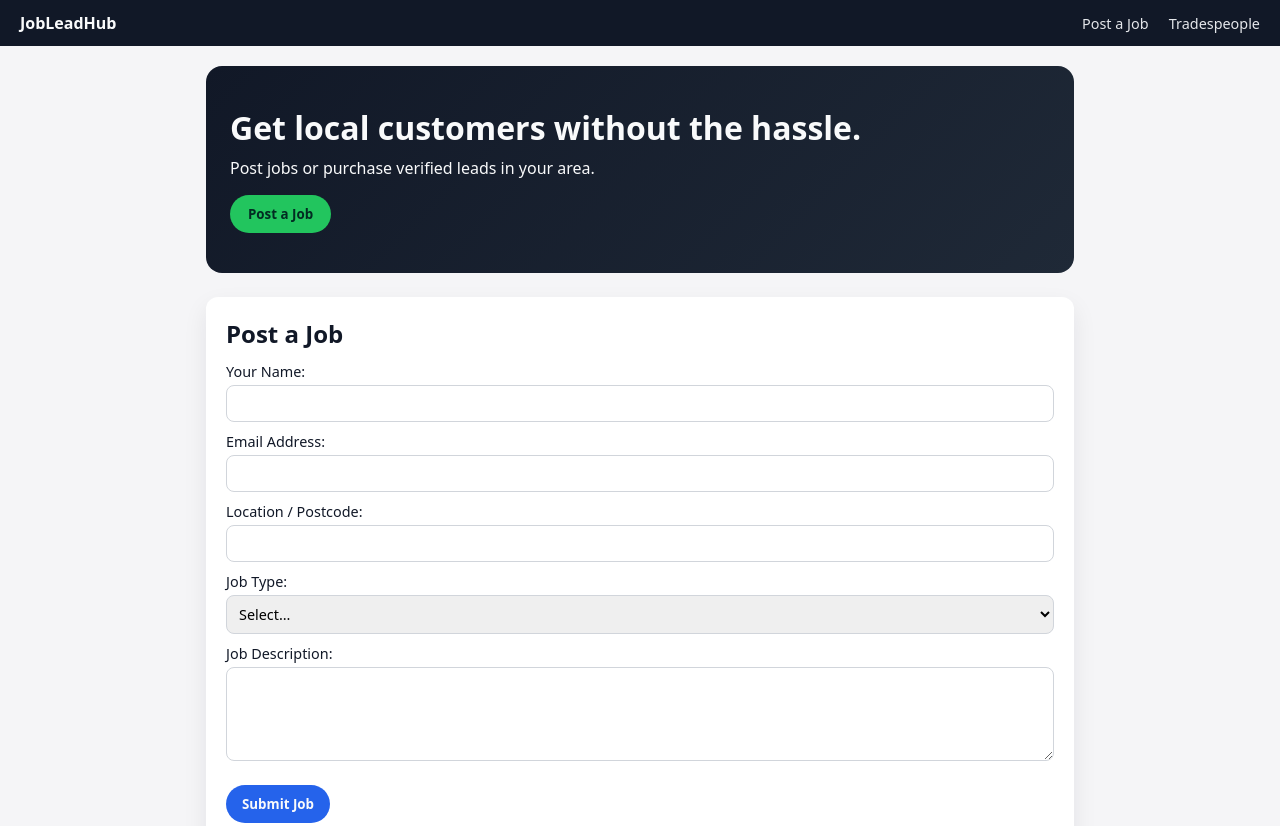
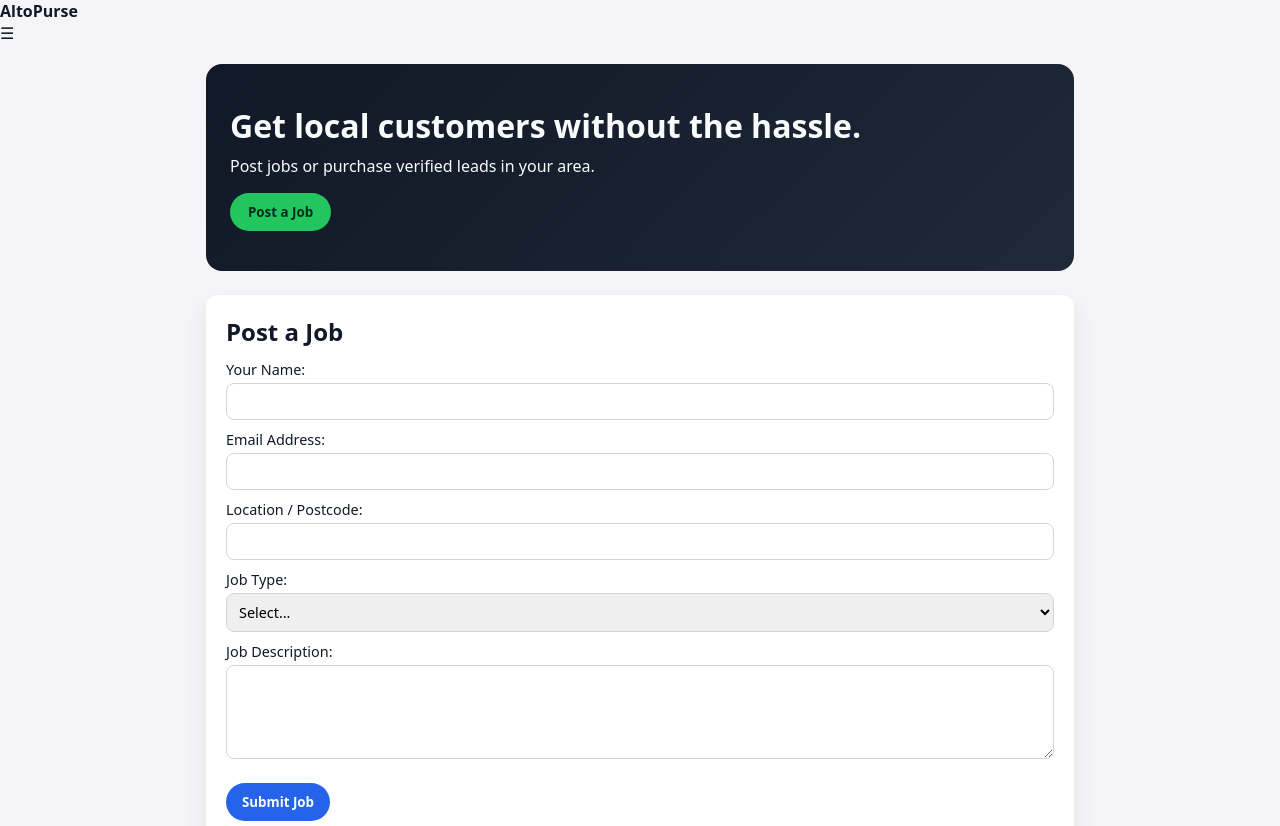
Before and after one commit to altopurse/altopurse.github.io, a plain HTML site: page index.html in a window 1280 px wide. Shown: the top 826 px of the page. Drawn offline with Linux system fonts and the light colour scheme.

Commit message:
Update index.html

```diff
--- a/index.html
+++ b/index.html
@@ -32,12 +32,16 @@
 </head>
 
 <body>
-  <header class="topbar">
-    <div class="logo">JobLeadHub</div>
-    <nav>
-      <a href="#post-job">Post a Job</a>
-      <a href="#pros">Tradespeople</a>
+  <header class="navbar">
+    <div class="logo">AltoPurse</div>
+
+    <nav class="nav-links" id="nav-auth">
+      <!-- Aquí se actualizará automáticamente -->
     </nav>
+
+    <div class="menu-toggle" id="menuToggle">☰</div>
+  </header>
+
   </header>
 
   <main>
```
